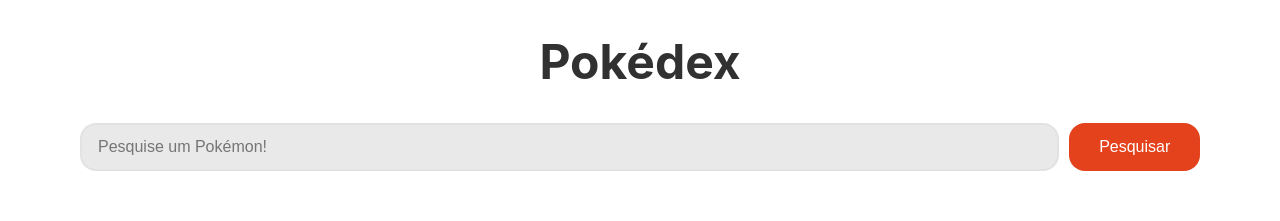
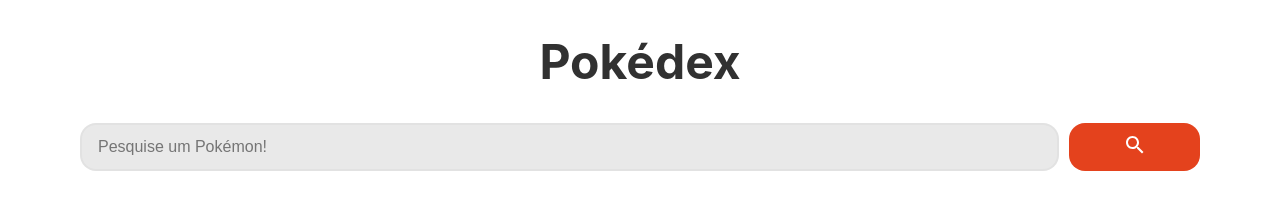
Before and after one commit to victorlimass/Pokedex-CJR, a React (Create React App) app: page / in a window 1280 px wide. Shown: the top 221 px of the page. Built offline with nearby package versions, Linux system fonts and the light colour scheme; no server answers.

Commit message:
implementando a barra de pesquisa-teste

```diff
--- a/package.json
+++ b/package.json
@@ -3,6 +3,8 @@
   "version": "0.1.0",
   "private": true,
   "dependencies": {
+    "@material-ui/core": "^4.12.3",
+    "@material-ui/icons": "^4.11.2",
     "@testing-library/jest-dom": "^5.14.1",
     "@testing-library/react": "^11.2.7",
     "@testing-library/user-event": "^12.8.3",
--- a/src/pages/Main/main.js
+++ b/src/pages/Main/main.js
@@ -3,6 +3,9 @@
 import Pokemon from '../../components/Pokemon/Pokemon';
 import api from '../../resources/api';
 import { Container, Ul, SearchBar, SearchBtn } from './styles';
+import SearchIcon from "@material-ui/icons/Search";
+import Axios from 'axios'
+
 
 
 
@@ -12,6 +15,17 @@
     const [input, setInput] = useState("")  // pesquisa do usuario
     const [pageInput, setPageInput] = useState(1)  // pagina digitada
     const [currentPage, setCurrentPage] = useState(1)
+    const [pokemonName, setPokemonName] = useState("");
+
+    const searchPokemon = () => {
+      Axios.get(`https://pokedex20201.herokuapp.com/${pokemonName}`).then(
+        (response)=>{
+          setPokemonName({
+            name: pokemonName,
+          })
+      }
+      );
+    };
 
     useEffect(() => {
         async function getPokemonPage(){
@@ -62,7 +76,9 @@
         <form onSubmit={handleSearch} autoComplete="off">
           <SearchBar type="text" placeholder="Pesquise um Pokémon!"
             value={input} onChange={(event) => {setInput(event.target.value)}}/>
-          <SearchBtn>Pesquisar</SearchBtn>
+          <SearchBtn onClick={searchPokemon}>
+            <SearchIcon />
+          </SearchBtn>
         </form>
 
         <Ul>
```
Also changed, not shown: 1 other file (tests, documents, lock files or other folders).
